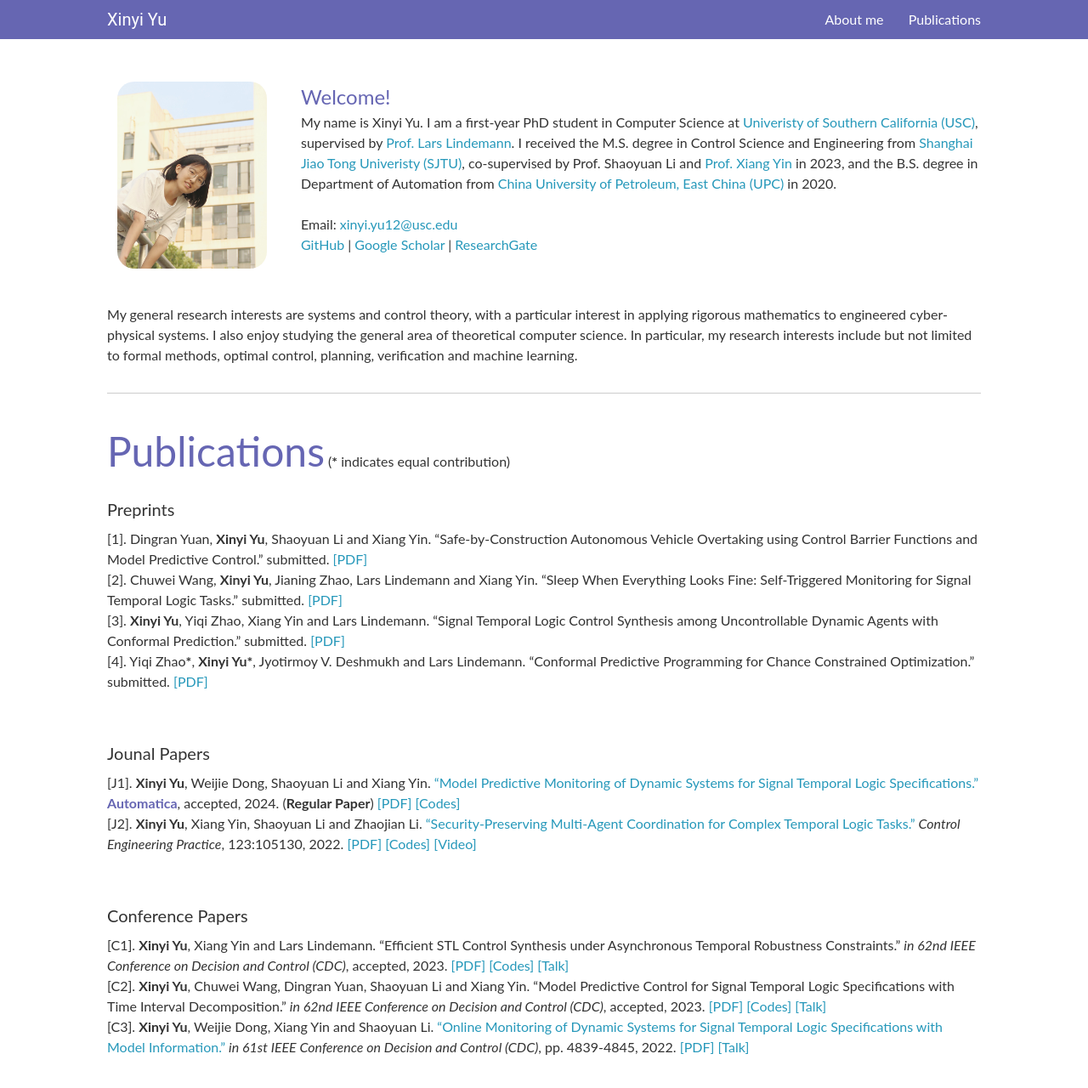
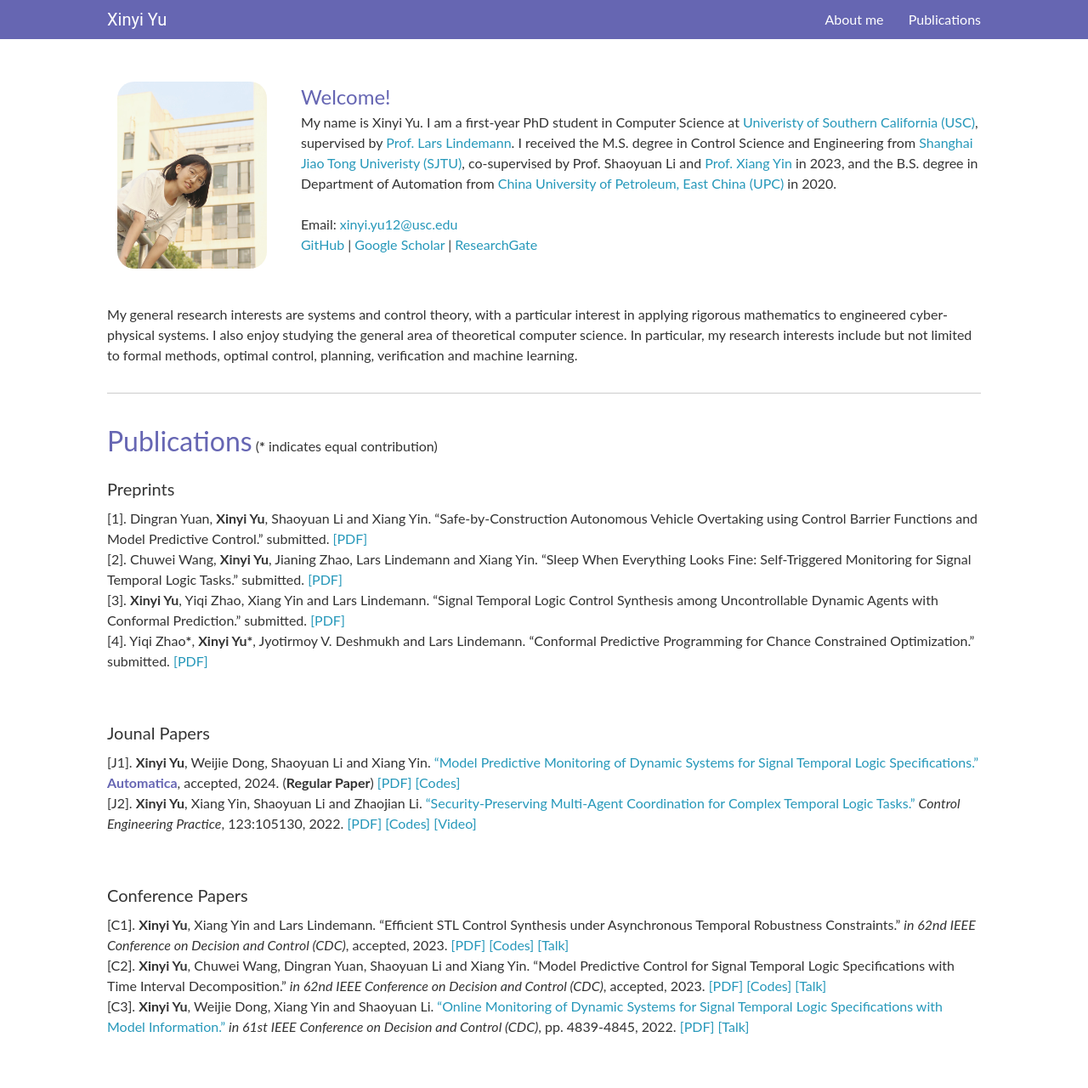
Before and after one commit to Xinyi-Yu/xinyi-yu.github.io, a Jekyll site: the page built from _pages/about.md, in a window 1280 px wide and 1340 px high. Shown: the top 1280 px of the window at 85% size. Built offline with Jekyll 4.4.1, drawn with Linux system fonts in a browser that asks for light colours; comment, search, counter and statistics services are not loaded.

Commit message:
change the font

```diff
--- a/_pages/about.md
+++ b/_pages/about.md
@@ -12,7 +12,7 @@ I also enjoy studying the general area of theoretical computer science. In parti
 
 <a id="Publications"></a>
 
-<p><font size="8" color="#6666B3">Publications</font> (<b>*</b> indicates equal contribution)</p>
+<p><font size="6" color="#6666B3">Publications</font> (<b>*</b> indicates equal contribution)</p>
 
 <h4>Preprints</h4>
 [1]. Dingran Yuan, **Xinyi Yu**, Shaoyuan Li and Xiang Yin. "Safe-by-Construction Autonomous Vehicle Overtaking using Control Barrier Functions and Model Predictive Control." submitted. [[PDF]](https://arxiv.org/pdf/2310.06553.pdf){:target="_blank"}\\
```
Also changed, not shown: 1 other file.
